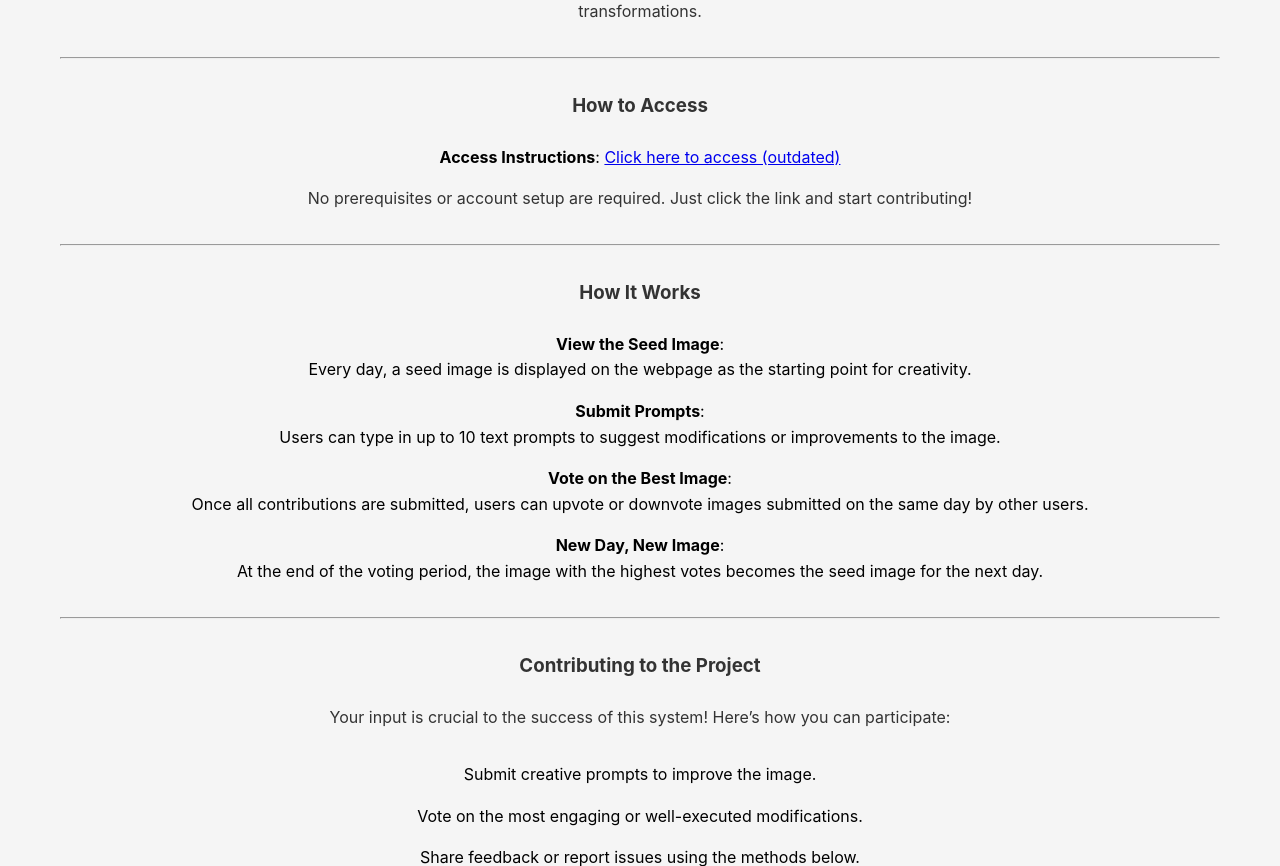
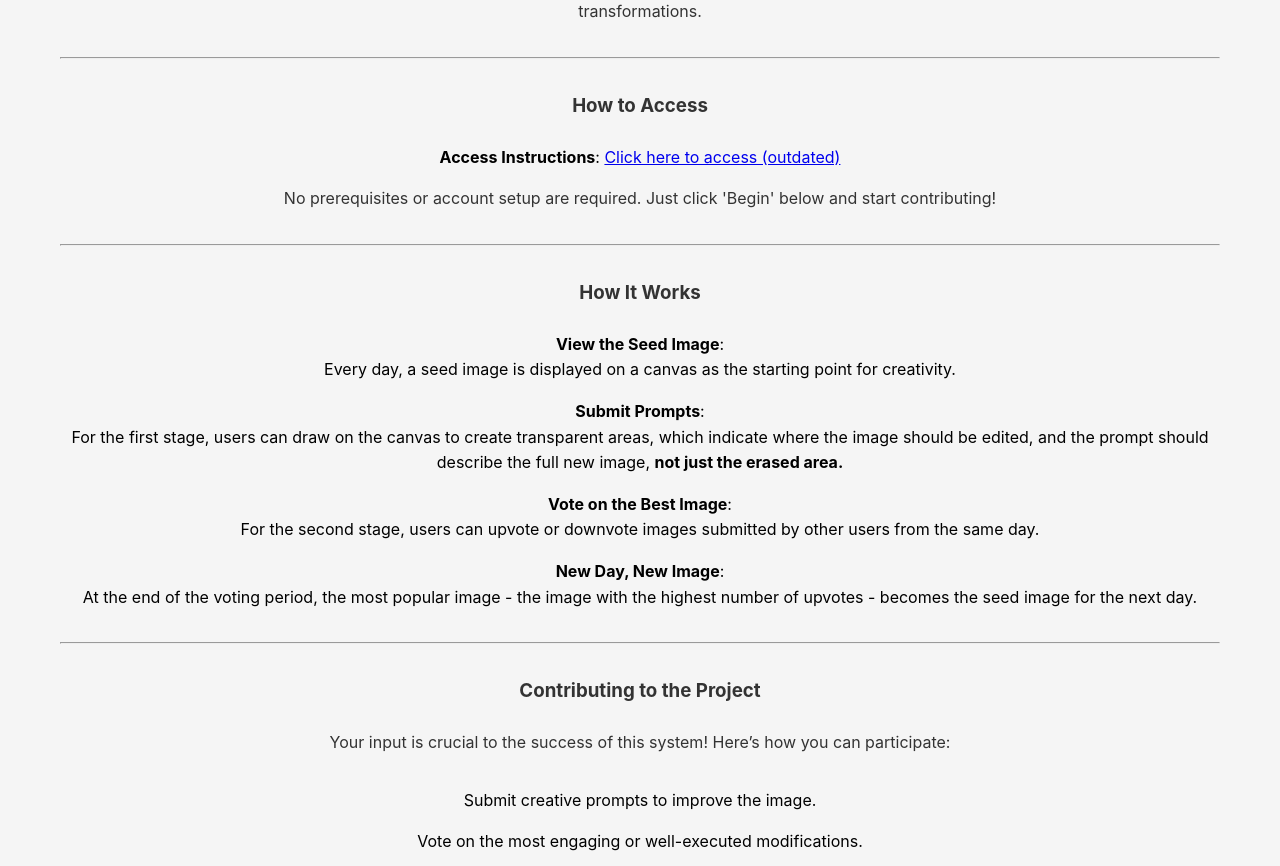
Before and after one commit to dankim444/pixelpatchwork, a Python web app: template src/templates/index.html in a window 1280 px wide. Shown: the part 160-1026 px from the top of the page. Run offline with Jinja, Linux system fonts and the light colour scheme; the template is opened without the code that fills it, so the values that code supplies are empty.

Commit message:
change instructions on landing page

```diff
--- a/src/templates/index.html
+++ b/src/templates/index.html
@@ -15,25 +15,25 @@
         <ul>
             <li><strong>Access Instructions</strong>: <a href="https://drive.google.com/file/d/1cbrx6hRfo_QMN09dUHO5cXTZXxB6-nAL/view" target="_blank" rel="noopener noreferrer">Click here to access (outdated)</a></li>
         </ul>
-        <p>No prerequisites or account setup are required. Just click the link and start contributing!</p>
+        <p>No prerequisites or account setup are required. Just click 'Begin' below and start contributing!</p>
         <hr>
         <h3>How It Works</h3>
         <ol>
             <li>
                 <strong>View the Seed Image</strong>:<br>
-                Every day, a seed image is displayed on the webpage as the starting point for creativity.
+                Every day, a seed image is displayed on a canvas as the starting point for creativity.
             </li>
             <li>
                 <strong>Submit Prompts</strong>:<br>
-                Users can type in up to 10 text prompts to suggest modifications or improvements to the image.
+                For the first stage, users can draw on the canvas to create transparent areas, which indicate where the image should be edited, and the prompt should describe the full new image, <strong>not just the erased area.</strong>
             </li>
             <li>
                 <strong>Vote on the Best Image</strong>:<br>
-                Once all contributions are submitted, users can upvote or downvote images submitted on the same day by other users.
+                For the second stage, users can upvote or downvote images submitted by other users from the same day.
             </li>
             <li>
                 <strong>New Day, New Image</strong>:<br>
-                At the end of the voting period, the image with the highest votes becomes the seed image for the next day.
+                At the end of the voting period, the most popular image - the image with the highest number of upvotes - becomes the seed image for the next day.
             </li>
         </ol>
         <hr>
```
